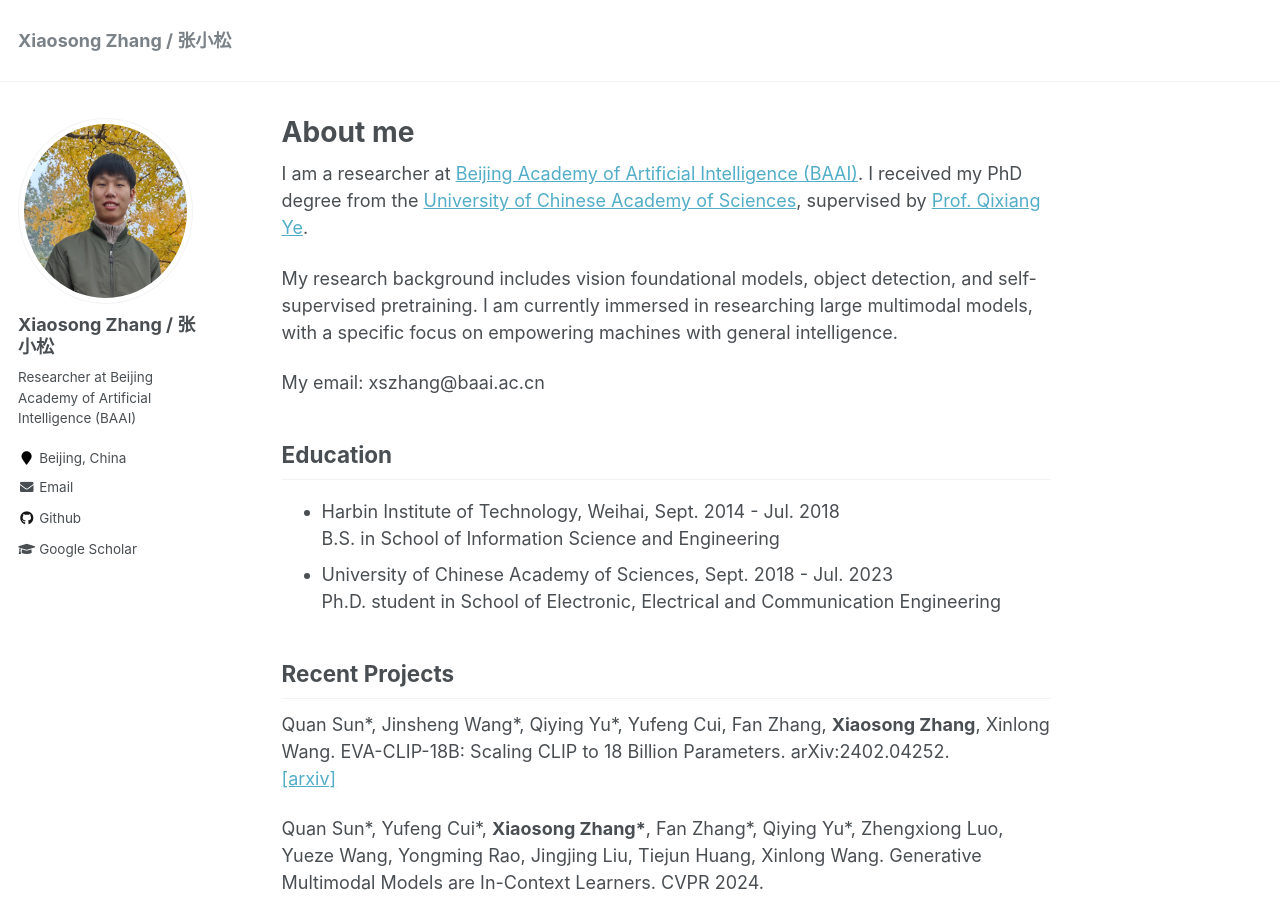
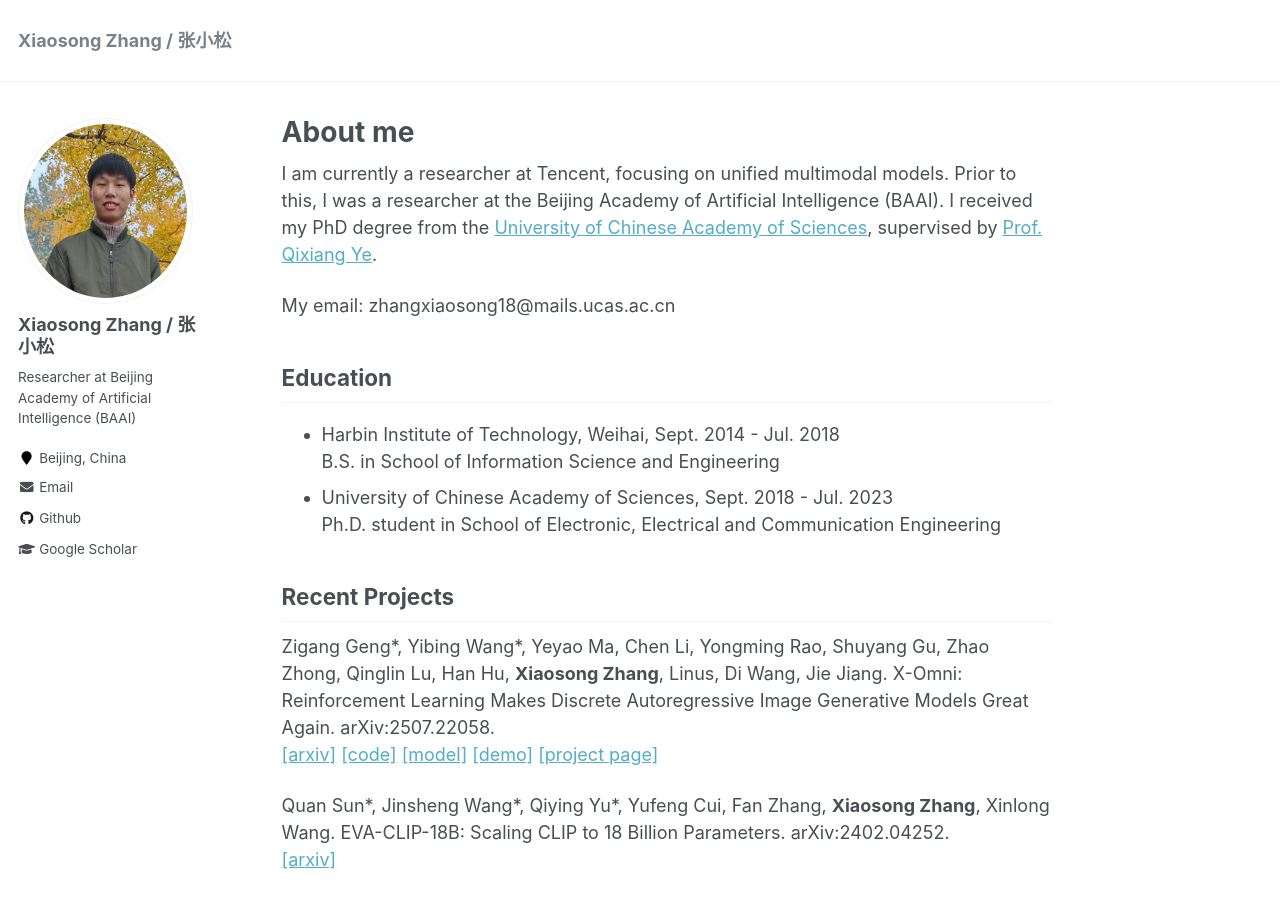
Before and after one commit to zhangxiaosong18/zhangxiaosong18.github.io, a Jekyll site: the page built from _pages/about.md, in a window 1280 px wide and 900 px high. Built offline with Jekyll 4.4.1, drawn with Linux system fonts in a browser that asks for light colours.

Commit message:
Update about.md

```diff
--- a/_pages/about.md
+++ b/_pages/about.md
@@ -8,11 +8,9 @@ redirect_from:
   - /about.html
 ---
 
-I am a researcher at [Beijing Academy of Artificial Intelligence (BAAI)](https://www.baai.ac.cn/english.html). I received my PhD degree from the [University of Chinese Academy of Sciences](http://english.ucas.ac.cn/), supervised by [Prof. Qixiang Ye](http://people.ucas.ac.cn/~0007279?language=en).
+I am currently a researcher at Tencent, focusing on unified multimodal models. Prior to this, I was a researcher at the Beijing Academy of Artificial Intelligence (BAAI). I received my PhD degree from the [University of Chinese Academy of Sciences](http://english.ucas.ac.cn/), supervised by [Prof. Qixiang Ye](http://people.ucas.ac.cn/~0007279?language=en).
 
-My research background includes vision foundational models, object detection, and self-supervised pretraining. I am currently immersed in researching large multimodal models, with a specific focus on empowering machines with general intelligence.
-
-My email: xszhang@baai.ac.cn
+My email: zhangxiaosong18@mails.ucas.ac.cn
 
 ## Education
 
@@ -27,6 +25,8 @@ University of Chinese Academy of Sciences, Sept. 2018 - Jul. 2023<br>Ph.D. stude
 </ul>
 
 ## Recent Projects
+
+Zigang Geng\*, Yibing Wang\*, Yeyao Ma, Chen Li, Yongming Rao, Shuyang Gu, Zhao Zhong, Qinglin Lu, Han Hu, **Xiaosong Zhang**, Linus, Di Wang, Jie Jiang. X-Omni: Reinforcement Learning Makes Discrete Autoregressive Image Generative Models Great Again. arXiv:2507.22058.<br>[[arxiv]](https://arxiv.org/pdf/2507.22058) [[code]](https://github.com/X-Omni-Team/X-Omni) [[model]](https://huggingface.co/collections/X-Omni/x-omni-models-6888aadcc54baad7997d7982) [[demo]](https://huggingface.co/collections/X-Omni/x-omni-spaces-6888c64f38446f1efc402de7) [[project page]](https://x-omni-team.github.io)
 
 Quan Sun\*, Jinsheng Wang\*, Qiying Yu\*, Yufeng Cui, Fan Zhang, **Xiaosong Zhang**, Xinlong Wang. EVA-CLIP-18B: Scaling CLIP to 18 Billion Parameters. arXiv:2402.04252.<br>[[arxiv]](https://arxiv.org/pdf/2402.04252)
 
```
